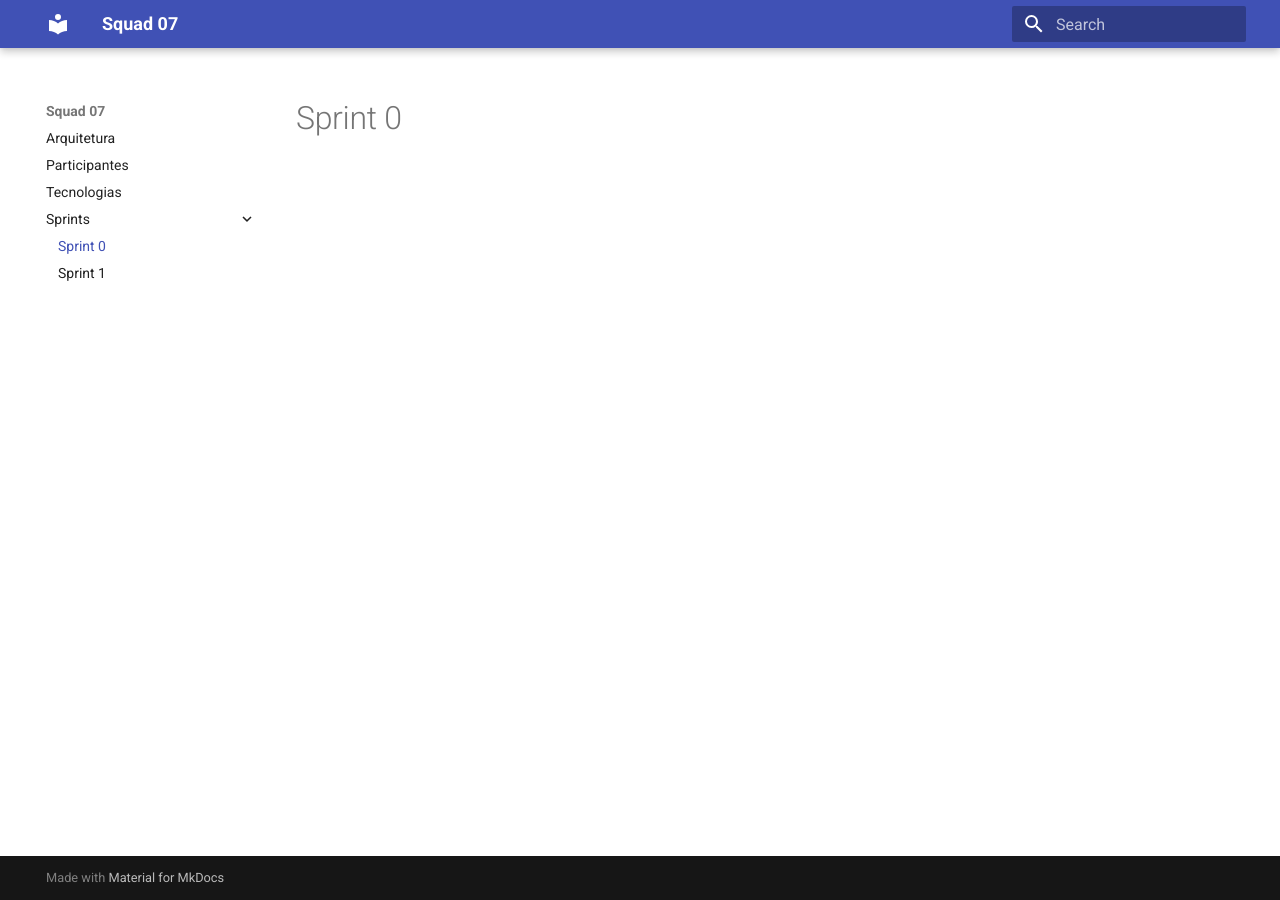
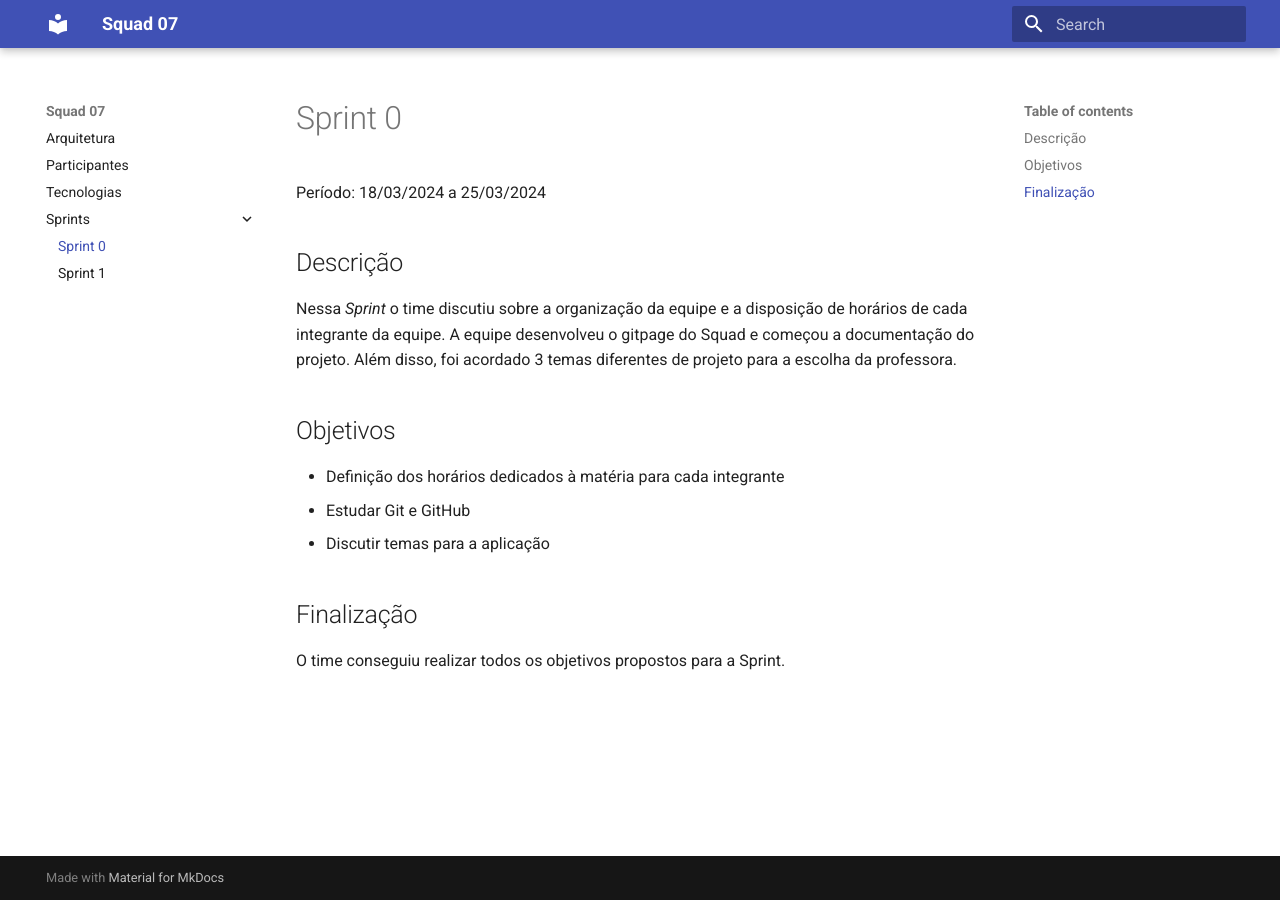
Before and after one commit to unb-mds/2024-1-MinasDeCultura, an MkDocs documentation site: the page built from docs/sprints/sprint0.md, in a window 1280 px wide. Built offline with MkDocs 1.6.1 and Material for MkDocs 9.7.7, drawn with Linux system fonts in a browser that asks for light colours.

Commit message:
Update sprint0.md
documentação da sprint 0

```diff
--- a/docs/sprints/sprint0.md
+++ b/docs/sprints/sprint0.md
@@ -1 +1,15 @@
 # Sprint 0
+
+Período: 18/03/2024 a 25/03/2024
+
+## Descrição
+
+Nessa _Sprint_ o time discutiu sobre a organização da equipe e a disposição de horários de cada integrante da equipe. A equipe desenvolveu o gitpage do Squad e começou a documentação do projeto. Além disso, foi acordado 3 temas diferentes de projeto para a escolha da professora.
+
+## Objetivos
+- Definição dos horários dedicados à matéria para cada integrante
+- Estudar Git e GitHub
+- Discutir temas para a aplicação
+
+## Finalização
+O time conseguiu realizar todos os objetivos propostos para a Sprint.
```
